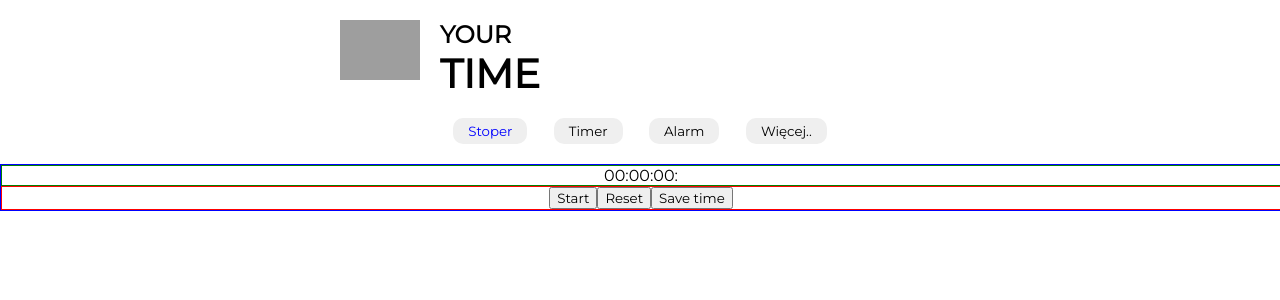
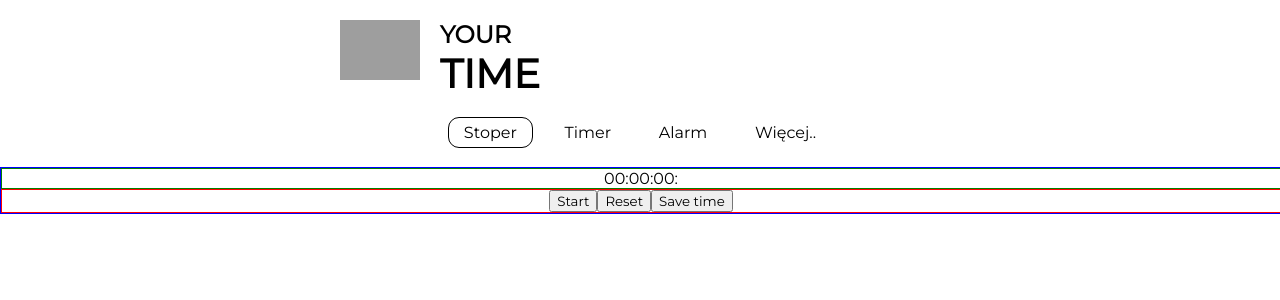
Before and after one commit to DawidDev/time_app, a React (Create React App) app: page / in a window 1280 px wide. Shown: the top 300 px of the page. Built offline with nearby package versions, Linux system fonts and the light colour scheme; grey boxes are pictures that could not be loaded; the HTML template or start-up script is replaced by a standard one.

Commit message:
Styled TimesBar - basic UX/UI

```diff
--- a/src/Components/TimersBar.js
+++ b/src/Components/TimersBar.js
@@ -11,10 +11,12 @@ const Container = styled.div`
 
 const Button = styled.button`
     padding: 5px 15px;
-    outline: none;
+    outline: ${props => props.active? "1.5px solid black" : "1.5px solid transparent"};
+    font-size: 1rem;
+    background-color: transparent;
     border: 0;
     border-radius: 10px;
-    color: ${props => props.active ? "blue" : "none"};
+    color: ${props => props.active ? "black" : "black"};
     transition: .25s;
 
     &:hover {
```
